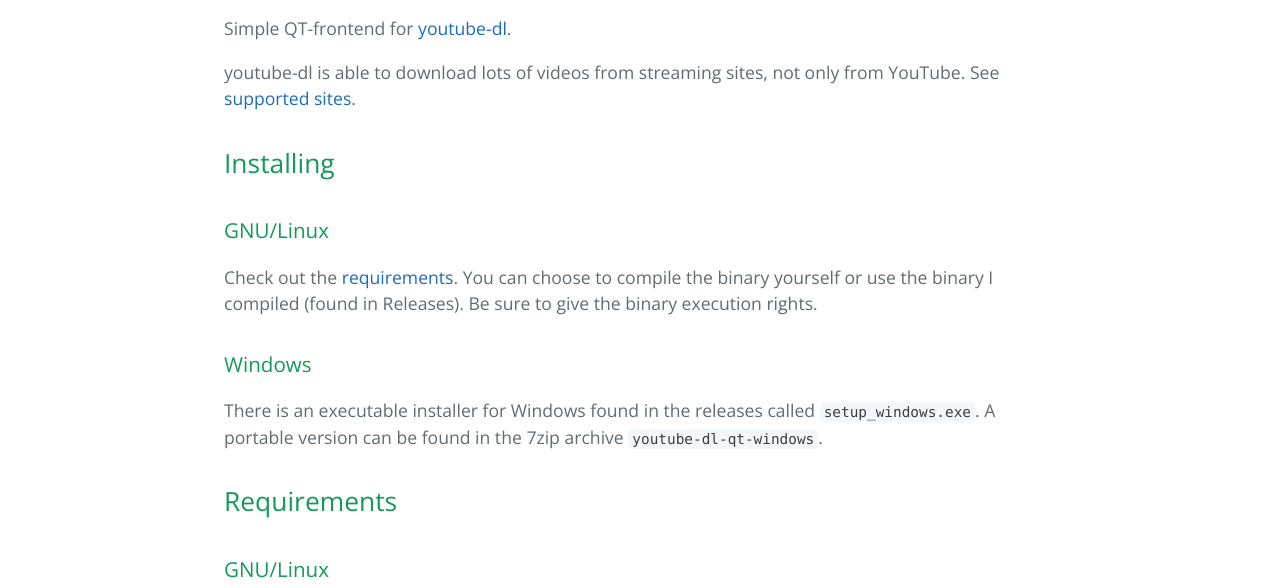
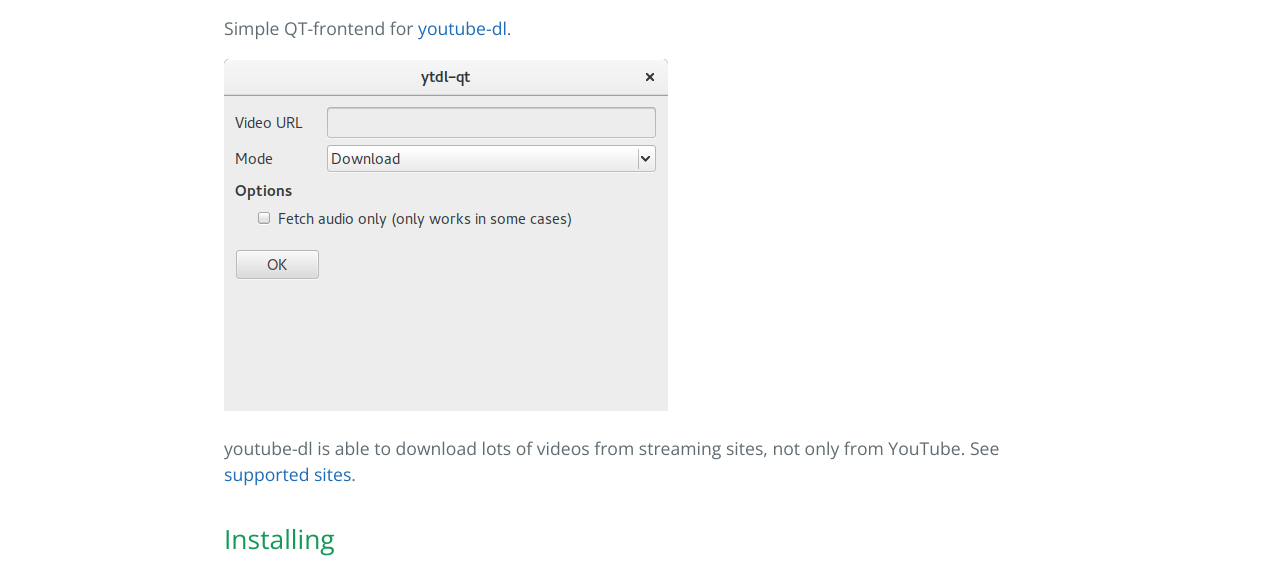
Before and after one commit to rrooij/youtube-dl-qt, a plain HTML site: page index.html in a window 1280 px wide. Shown: the part 470-1058 px from the top of the page. Drawn offline with nearby package versions, Linux system fonts and the light colour scheme.

Commit message:
Add screenshot to page

```diff
--- a/index.html
+++ b/index.html
@@ -25,6 +25,7 @@
 
 <p>Simple QT-frontend for <a href="https://rg3.github.io/youtube-dl/">youtube-dl</a>.</p>
 
+<p><img src="img/ytdl-qt-screenshot.png"></p>
 <p>youtube-dl is able to download lots of videos from streaming sites, not only from YouTube.
 See <a href="https://rg3.github.io/youtube-dl/supportedsites.html">supported sites</a>.</p>
 
```
Also changed, not shown: img/ytdl-qt-screenshot.png (added).
